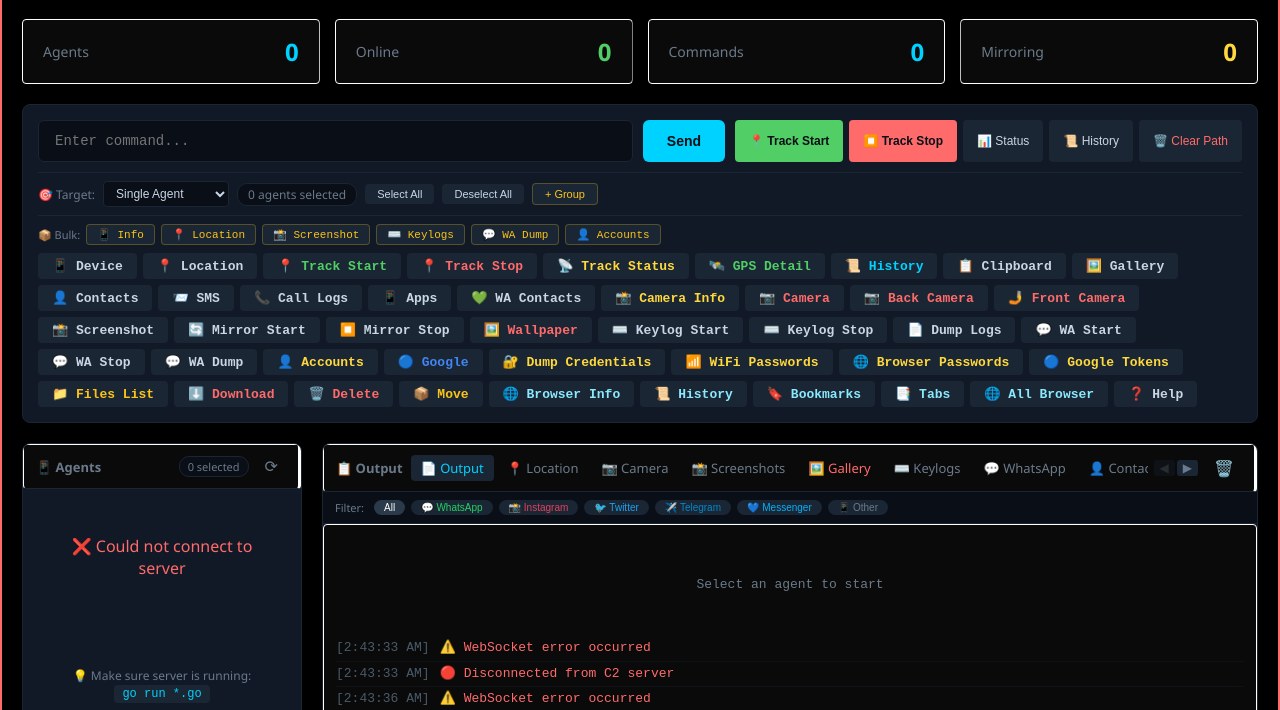
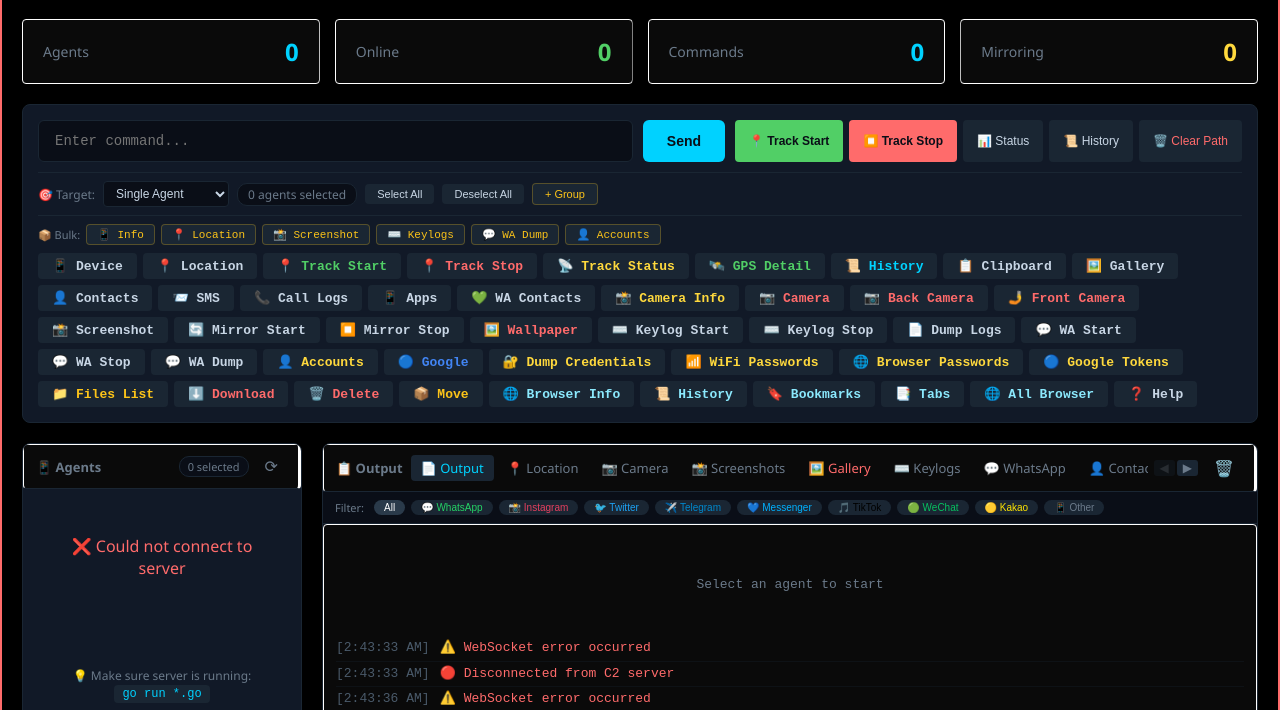
Before and after one commit to sixtyzeroone/KLG, a plain HTML site: page index.html in a window 1280 px wide. Shown: the part 77-787 px from the top of the page. Drawn offline with nearby package versions, Linux system fonts and the light colour scheme; files that its build step writes are made by us from their sources; no server answers; files whose address does not match are found by name.

Commit message:
Update index.html

```diff
--- a/index.html
+++ b/index.html
@@ -246,6 +246,9 @@
     <button class="filter-btn" data-platform="twitter" style="color:#1DA1F2;">🐦 Twitter</button>
     <button class="filter-btn" data-platform="telegram" style="color:#0088CC;">✈️ Telegram</button>
     <button class="filter-btn" data-platform="messenger" style="color:#00B2FF;">💙 Messenger</button>
+    <button class="filter-btn" data-platform="tiktok" style="color:#000000;">🎵 TikTok</button>
+    <button class="filter-btn" data-platform="wechat" style="color:#07C160;">🟢 WeChat</button>
+    <button class="filter-btn" data-platform="kakao" style="color:#FEE500;">🟡 Kakao</button>
     <button class="filter-btn" data-platform="other" style="color:#6b7a8a;">📱 Other</button>
 </div>
 
```
Lines whose indentation alone changed are shown as unchanged.
